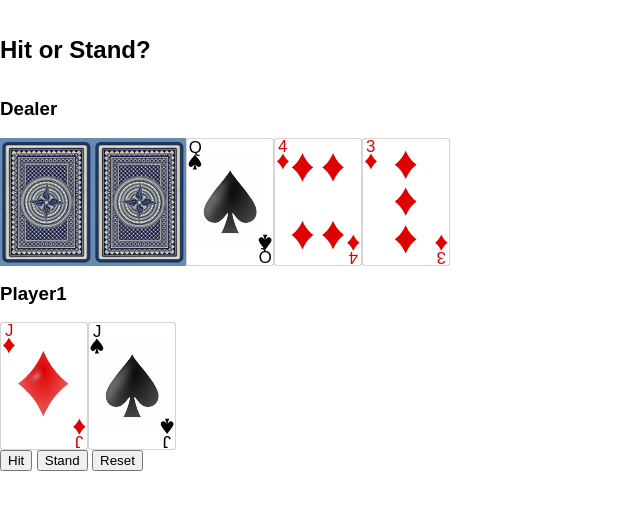
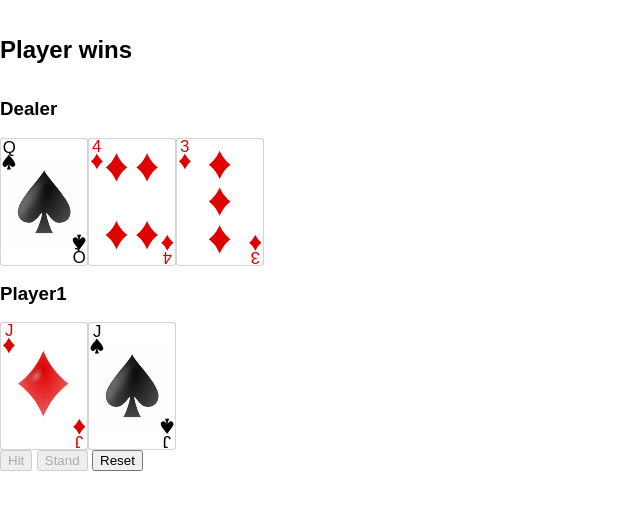
Before and after one commit to aperniciaro/blackjack, a website: page public/index.html in a window 1280 px wide. Both pictures are taken after a click on the button "Stand". Shown: the part 57-566 px from the top of the page, without its empty margins (0-640 px from the left). Drawn offline with Linux system fonts and the light colour scheme.

Commit message:
fixed child removal issues

```diff
--- a/public/index.html
+++ b/public/index.html
@@ -9,11 +9,7 @@
   </head>
   <body>
     <h1>Blackjack</h1>
-    <section class="events">
-      <h2>
-        Hit or Stand?
-      </h2>
-    </section>
+    <section class="events"></section>
     <h3>Dealer</h3>
     <section class="dealer-hand">
       <img src="/images/card_back.jpg" />
--- a/public/main.js
+++ b/public/main.js
@@ -1,4 +1,4 @@
-let ranks = [
+const ranks = [
   '2',
   '3',
   '4',
@@ -13,7 +13,7 @@ let ranks = [
   'king',
   'ace'
 ]
-let suits = ['clubs', 'diamonds', 'hearts', 'spades']
+const suits = ['clubs', 'diamonds', 'hearts', 'spades']
 let deck = []
 let dealerHand = []
 let playerHand = []
@@ -22,22 +22,35 @@ let dealerTotal = 0
 let winner = ''
 
 const reset = () => {
-  //children not removing
-  while ('.player-hand'.firstChild) {
-    document.querySelector('.player-hand').removeChild('player-hand'.firstChild)
+  let parent = document.querySelector('.player-hand')
+  while (parent.firstChild) {
+    parent.removeChild(parent.firstChild)
   }
-  while ('.dealer-hand'.firstChild) {
-    document.querySelector('.dealer-hand').removeChild('dealer-hand'.firstChild)
+  parent = document.querySelector('.dealer-hand')
+  while (parent.firstChild) {
+    parent.removeChild(parent.firstChild)
   }
-  while ('.events'.firstChild) {
-    document.querySelector('.events').removeChild('events'.firstChild)
+  parent = document.querySelector('.events')
+  while (parent.firstChild) {
+    parent.removeChild(parent.firstChild)
   }
+  const openingMessage = document.createElement('h2')
+  openingMessage.textContent = 'Hit or Stand?'
+  parent.appendChild(openingMessage)
+
+  deck = []
   playerHand = []
   dealerHand = []
+  playerTotal = 0
+  dealerTotal = 0
+
   buildDeck()
   shuffleDeck()
   for (let j = 0; j < 2; j++) {
     dealPlayer()
+    let blankCard = document.createElement('img')
+    document.querySelector('.dealer-hand').appendChild(blankCard)
+    blankCard.src = '/images/card_back.jpg'
   }
   if (playerTotal == 21) {
     let message = document.createElement('h2')
@@ -118,9 +131,9 @@ const hit = () => {
 }
 
 const stand = () => {
-  //children not removing
-  while ('.dealer-hand'.firstChild) {
-    document.querySelector('.dealer-hand').removeChild('dealer-hand'.firstChild)
+  const parent = document.querySelector('.dealer-hand')
+  while (parent.firstChild) {
+    parent.removeChild(parent.firstChild)
   }
   for (let index = 0; index < 2; index++) {
     dealDealer()
@@ -131,7 +144,7 @@ const stand = () => {
   if (dealerTotal == playerTotal) {
     victory('tie')
   } else if (dealerTotal > 21) {
-    let message = document.createElement('h2')
+    const message = document.createElement('h2')
     message.textContent = 'Dealer busts'
     document.querySelector('.events').appendChild(message)
     victory('Player')
@@ -143,15 +156,15 @@ const stand = () => {
 }
 
 const victory = winner => {
+  const parent = document.querySelector('.events')
+  parent.removeChild(parent.firstChild)
   if (winner == 'tie') {
-    document.querySelector('.events').removeChild('events'.firstChild)
     let winMessage = document.createElement('h2')
-    document.querySelector('.events').appendChild(winMessage)
+    parent.appendChild(winMessage)
     winMessage.textContent = 'Tie'
   } else {
-    document.querySelector('.events').removeChild('events'.firstChild)
     let winMessage = document.createElement('h2')
-    document.querySelector('.events').appendChild(winMessage)
+    parent.appendChild(winMessage)
     winMessage.textContent = winner + ' wins'
   }
   document.getElementById('hit-button').disabled = true
```
